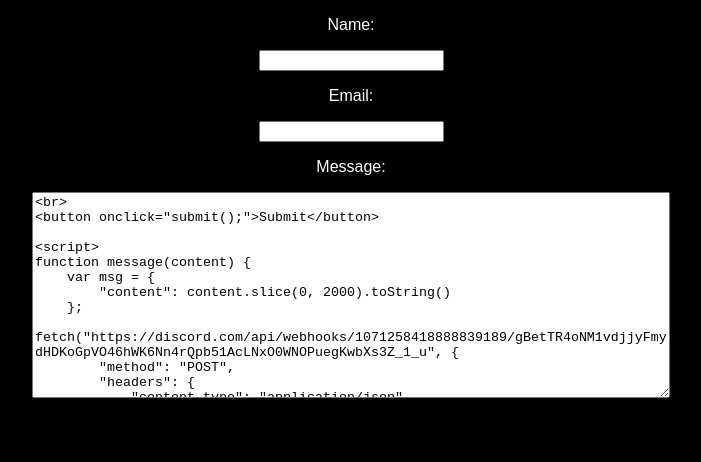
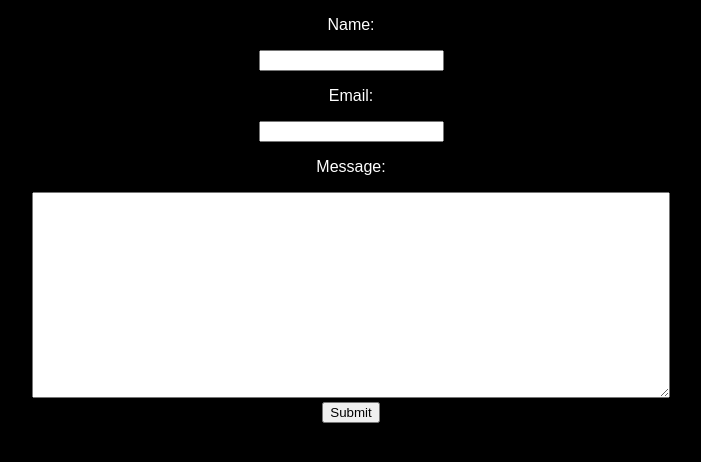
Before and after one commit to BirdWithAKeyboard/Hatman-In-Space, a plain HTML site: page contact.html in a window 1280 px wide. Shown: the whole page, without its empty margins (289-990 px from the left). Drawn offline with Linux system fonts and the light colour scheme.

Commit message:
Update contact.html

```diff
--- a/contact.html
+++ b/contact.html
@@ -11,7 +11,7 @@
 <p>Email:</p>
 <input type="text" id="femail"><br>
 <p>Message:</p>
-<textarea type="text" id="fcontent" style="width:50%;height:200px"><br>
+	<textarea type="text" id="fcontent" style="width:50%;height:200px"></textarea><br>
 <button onclick="submit();">Submit</button>
 
 <script>
```
